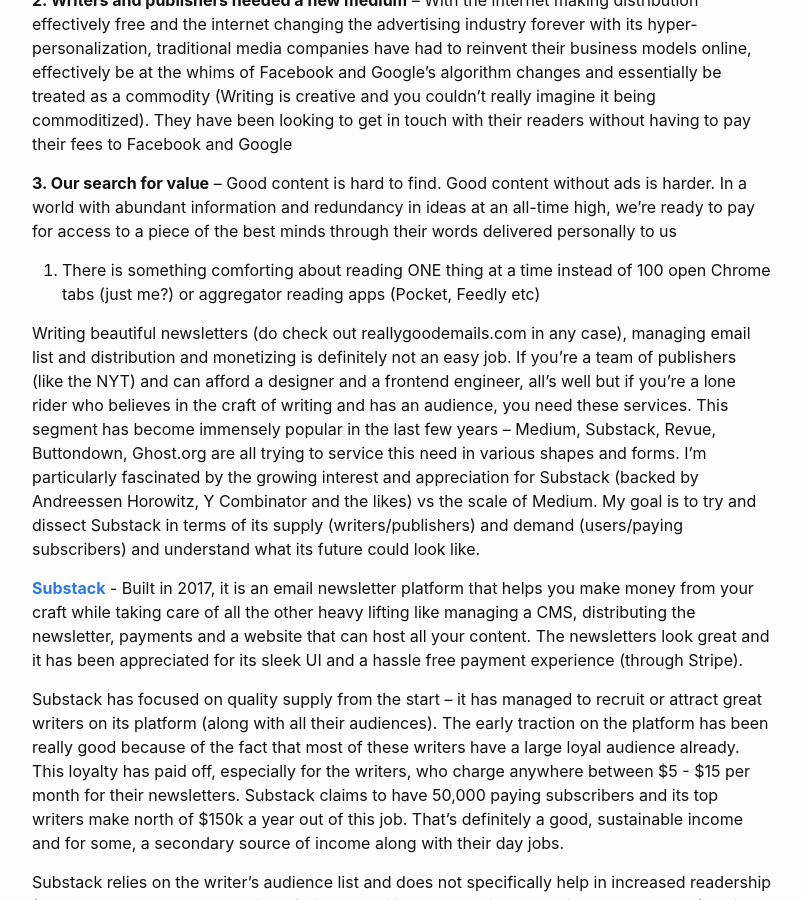
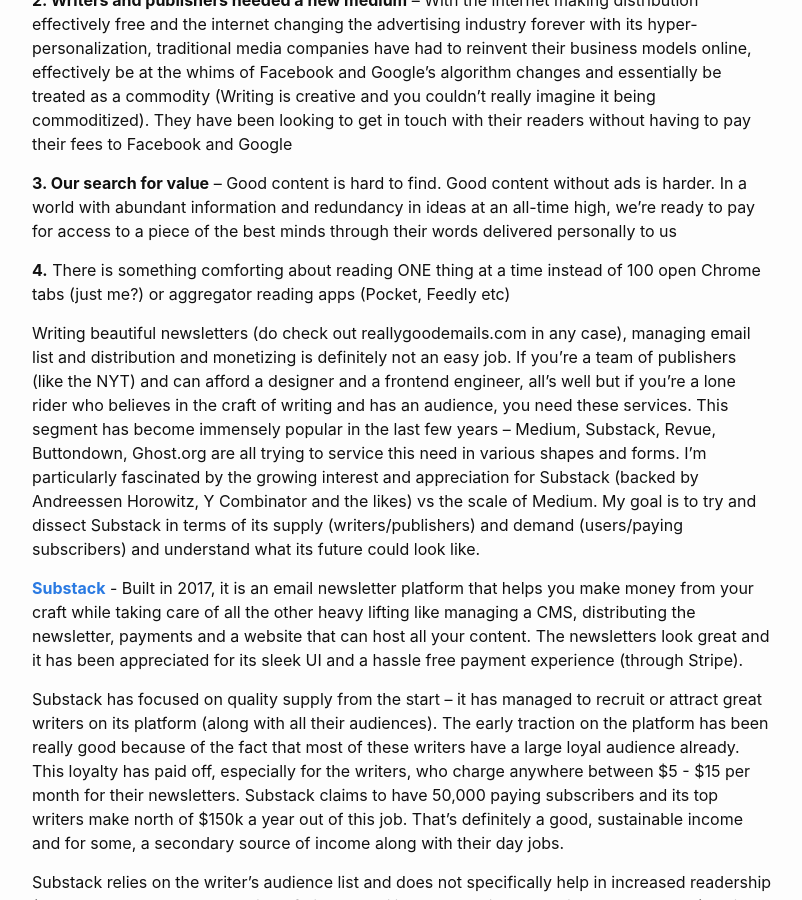
Before and after one commit to salonimehta073/mydoctheme, a Jekyll site: the page built from _posts/2020-06-01-newsletters.md, in a window 1280 px wide and 900 px high, scrolled down 560 px. Shown: the whole window, without its empty margins (238-1040 px from the left). Built offline with Jekyll 4.4.1, drawn with Linux system fonts in a browser that asks for light colours.

Commit message:
Update 2020-06-01-newsletters.md

```diff
--- a/_posts/2020-06-01-newsletters.md
+++ b/_posts/2020-06-01-newsletters.md
@@ -10,13 +10,14 @@ image:
 Old things are making a fashionable comeback. Drive-in restaurants, vinyl records, old hats (?!), jigsaw puzzles, baking/cooking and email. Yep, email newsletters are the new “in” thing and are you even successful if you don’t have over 1k Medium followers or 1k paying subscribers on Substack? (Clearly, it was rhetorical and this post is desperate attempt to get there). Why would email and email marketing ever make a comeback, you ask? Especially in a world where you get tons of promotional and social emails, or where Google even tries showing you ads in your inbox, a heap of subscription emails from the past that you’re now too lazy to get rid of, confirmation emails from all offline + online commerce that you ever did etc etc.? Good question.
 I am not too sure either. I think there are a couple of reasons for this comeback trend that we have been seeing:
 
+
 **1.	Tired of social** – We’re all a little exhausted with social media and their tireless algorithms churning out a predictable mix of content and ads like all the Masterchef series. Our minds have already accepted social as just a medium to ‘keep in touch’ with the world outside
 
 **2.  Writers and publishers needed a new medium** – With the internet making distribution effectively free and the internet changing the advertising industry forever with its hyper-personalization, traditional media companies have had to reinvent their business models online, effectively be at the whims of Facebook and Google’s algorithm changes and essentially be treated as a commodity (Writing is creative and you couldn’t really imagine it being commoditized). They have been looking to get in touch with their readers without having to pay their fees to Facebook and Google
 
 **3.  Our search for value** – Good content is hard to find. Good content without ads is harder. In a world with abundant information and redundancy in ideas at an all-time high, we’re ready to pay for access to a piece of the best minds through their words delivered personally to us
 
-4.  There is something comforting about reading ONE thing at a time instead of 100 open Chrome tabs (just me?) or aggregator reading apps (Pocket, Feedly etc)
+**4.** There is something comforting about reading ONE thing at a time instead of 100 open Chrome tabs (just me?) or aggregator reading apps (Pocket, Feedly etc)
 
 Writing beautiful newsletters (do check out reallygoodemails.com in any case), managing email list and distribution and monetizing is definitely not an easy job. If you’re a team of publishers (like the NYT) and can afford a designer and a frontend engineer, all’s well but if you’re a lone rider who believes in the craft of writing and has an audience, you need these services. This segment has become immensely popular in the last few years – Medium, Substack, Revue, Buttondown, Ghost.org are all trying to service this need in various shapes and forms. I’m particularly fascinated by the growing interest and appreciation for Substack  (backed by Andreessen Horowitz, Y Combinator and the likes) vs the scale of Medium. My goal is to try and dissect Substack in terms of its supply (writers/publishers) and demand (users/paying subscribers) and understand what its future could look like.
 
```
